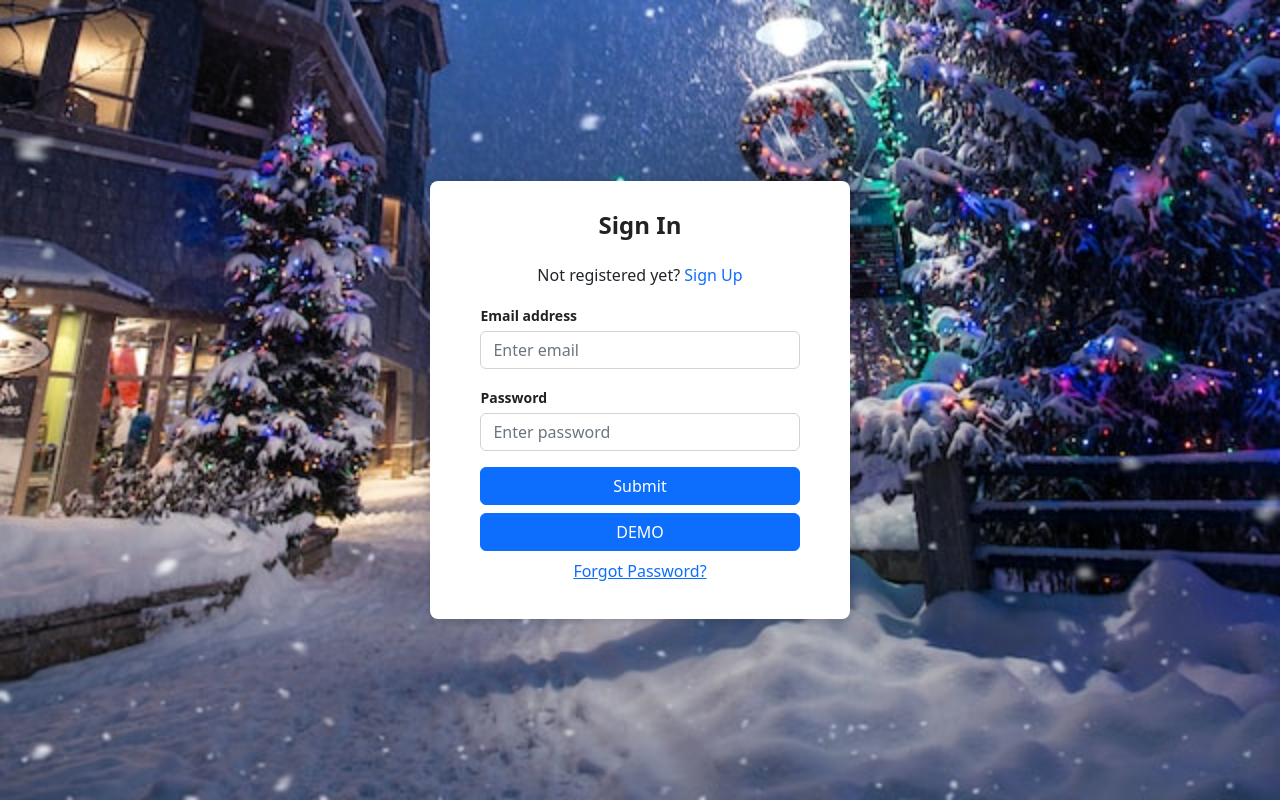
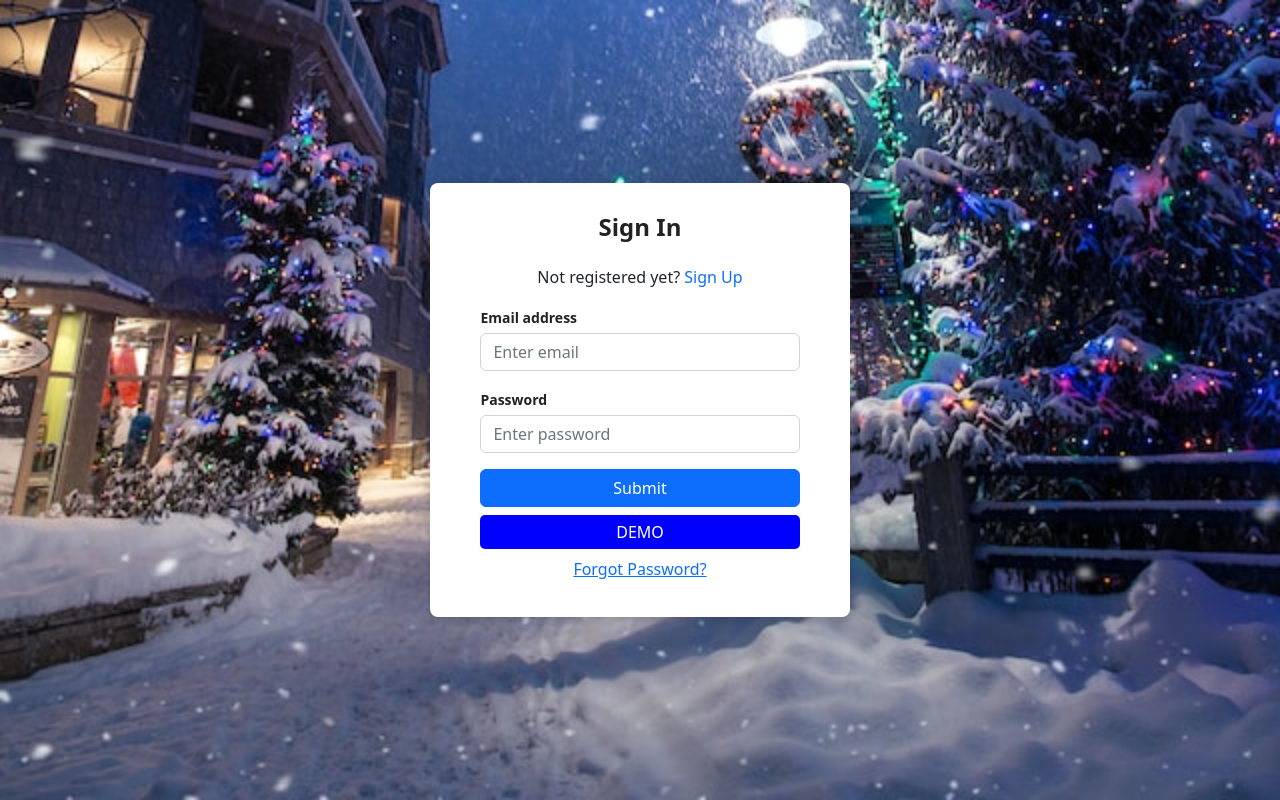
Before and after one commit to thomas065/holiday-goodies, a React (Create React App) app: page /login in a window 1280 px wide. Built offline with nearby package versions, Linux system fonts and the light colour scheme; a web font is replaced by a local one.

Commit message:
fixed link for DEMO

```diff
--- a/src/components/login/loginform.jsx
+++ b/src/components/login/loginform.jsx
@@ -41,7 +41,14 @@ const LoginForm = (props) => {
 							<button type="submit" className="btn btn-primary">
 								Submit
 							</button>
-							<button className='btn btn-primary'><Link style={{ textDecoration: 'none', color: 'white' }} to={'/baking-instructions'}>DEMO</Link></button>
+								<Link style={{
+									textDecoration: 'none', color: 'white',
+									backgroundColor:'blue',
+									textAlign:'center',
+									padding:'5px',
+									borderRadius:'5px',
+								}} to={'/baking-instructions'}
+								>DEMO</Link>
 						</div>
 						<p className="text-center mt-2">
 							<a href="#/">Forgot Password?</a>
```
